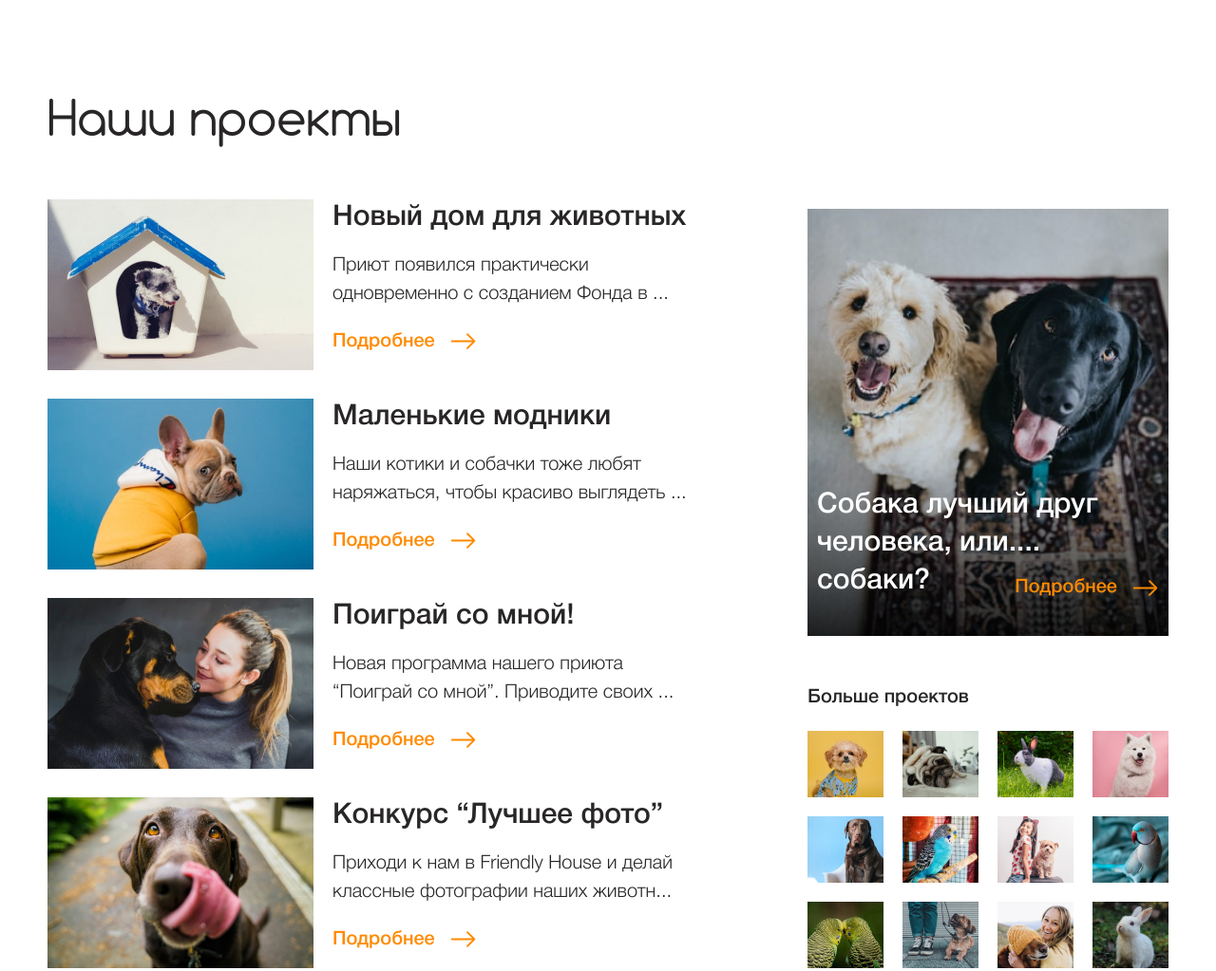
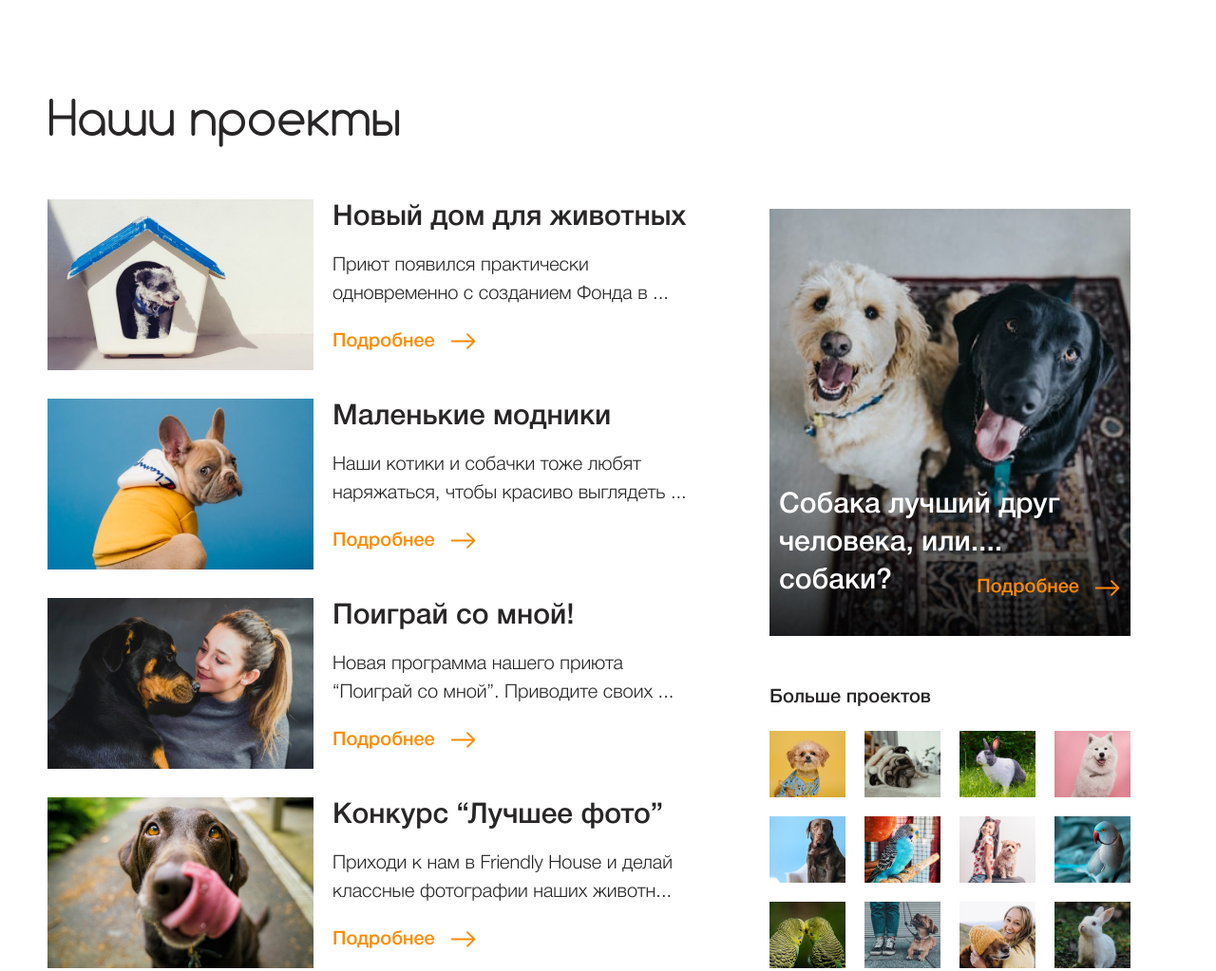
Before and after one commit to Thomas-Spb/FriendlyHouseGrid, a plain HTML site: page index.html in a window 1280 px wide. Shown: the top 1023 px of the page at 95% size. Drawn offline with Linux system fonts and the light colour scheme; files whose address does not match are found by name.

Commit message:
Fix container

```diff
--- a/styles/global.css
+++ b/styles/global.css
@@ -120,9 +120,8 @@ select:focus {
 
 .container {
   position: relative;
-  width: 1210px;
+  width: 1180px;
   margin: 0 auto;
-  padding: 0 15px;
 }
 
 @media (max-width: 1024px) {
--- a/styles/projects/projects.css
+++ b/styles/projects/projects.css
@@ -52,7 +52,7 @@
 .card__link:after,
 .banner-top__link:after,
 .banner-bottom__link:after {
-  content: "";
+  content: '';
   position: absolute;
   height: 29px;
   width: 29px;
@@ -118,6 +118,12 @@
   display: none;
 }
 
+@media (max-width: 1300px) {
+  .projects__wrapper {
+    column-gap: 80px;
+  }
+}
+
 @media (max-width: 1024px) {
   .projects {
     padding-top: 80px;
@@ -166,7 +172,7 @@
   .card__link:after,
   .banner-top__link:after,
   .banner-bottom__link:after {
-    content: "";
+    content: '';
     position: absolute;
     height: 29px;
     width: 29px;
@@ -176,7 +182,7 @@
   }
 
   .banner-bottom__link:after {
-    content: "";
+    content: '';
     position: absolute;
     height: 29px;
     width: 29px;
@@ -302,7 +308,7 @@
   .card__link:after,
   .banner-top__link:after,
   .banner-bottom__link:after {
-    content: "";
+    content: '';
     position: absolute;
     height: 29px;
     width: 29px;
@@ -316,7 +322,7 @@
   }
 
   .banner-bottom__link:after {
-    content: "";
+    content: '';
     position: absolute;
     height: 29px;
     width: 29px;
```
